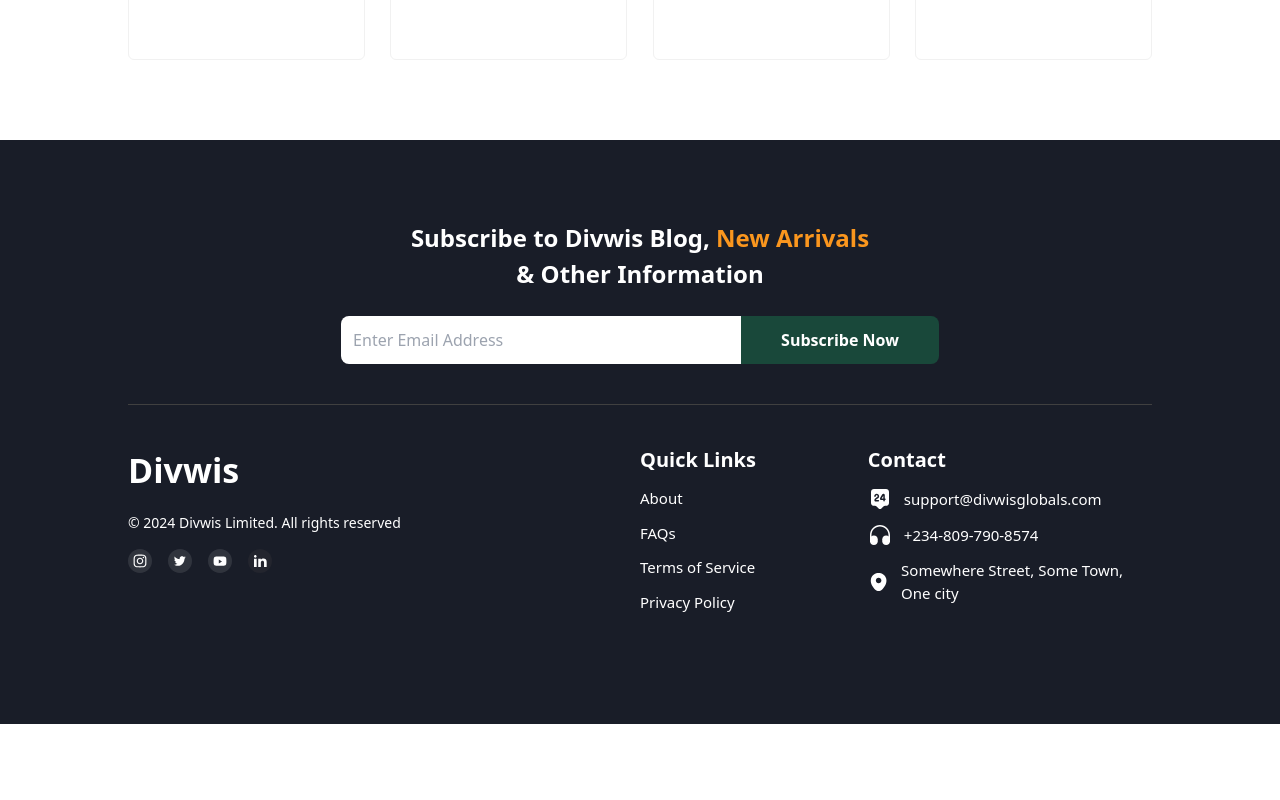
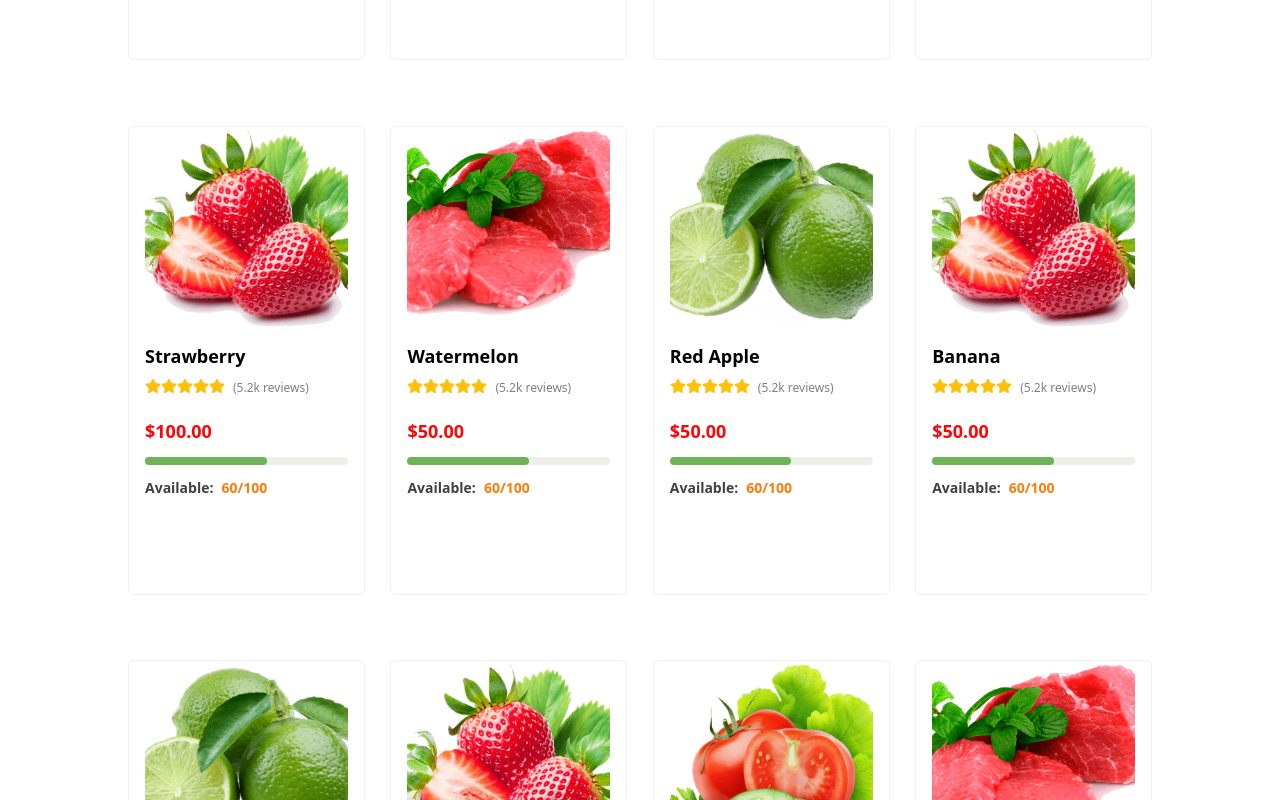
Before and after one commit to Frokesy/divwis, a React (Vite) app: page / in a window 1280 px wide. Shown: the part 2860-3660 px from the top of the page. Before the commit the page ends 3584 px from the top, so only its background shows below. Built offline with nearby package versions, Linux system fonts and the light colour scheme; no server answers; the database is empty.

Commit message:
WIP on the Trending Product page

```diff
--- /dev/null
+++ b/src/components/data/products.tsx
@@ -0,0 +1,98 @@
+export const products = [
+  {
+    id: 1,
+    name: "Strawberry Fruit",
+    price: "$100.00",
+    review: "4.5",
+    category: "vegetables",
+    productImg: "/assets/products/p-sm-1.png",
+  },
+  {
+    id: 2,
+    name: "Green Apple",
+    price: "$50.00",
+    review: "4.5",
+    category: "beans",
+    productImg: "/assets/products/p-sm-2.png",
+  },
+  {
+    id: 3,
+    name: "Red Apple",
+    price: "$50.00",
+    review: "4.5",
+    category: "sea-food",
+    productImg: "/assets/products/p-sm-3.png",
+  },
+  {
+    id: 4,
+    name: "Banana",
+    price: "$50.00",
+    review: "4.5",
+    category: "beans",
+    productImg: "/assets/products/p-sm-2.png",
+  },
+  {
+    id: 5,
+    name: "Strawberry",
+    price: "$100.00",
+    review: "4.5",
+    category: "beans",
+    productImg: "/assets/products/p-sm-1.png",
+  },
+  {
+    id: 6,
+    name: "Watermelon",
+    price: "$50.00",
+    review: "4.5",
+    category: "vegetables",
+    productImg: "/assets/products/p-sm-4.png",
+  },
+  {
+    id: 7,
+    name: "Red Apple",
+    price: "$50.00",
+    review: "4.5",
+    category: "sea-food",
+    productImg: "/assets/products/p-sm-3.png",
+  },
+  {
+    id: 8,
+    name: "Banana",
+    price: "$50.00",
+    review: "4.5",
+    category: "vegetables",
+    productImg: "/assets/products/p-sm-1.png",
+  },
+  {
+    id: 9,
+    name: "Blueberries",
+    price: "$100.00",
+    review: "4.5",
+    category: "beans",
+    productImg: "/assets/products/p-sm-3.png",
+  },
+  {
+    id: 10,
+    name: "Watermelon",
+    price: "$50.00",
+    review: "4.5",
+    category: "sea-food",
+    productImg: "/assets/products/p-sm-1.png",
+  },
+  {
+    id: 11,
+    name: "Red Apple",
+    price: "$50.00",
+    review: "4.5",
+    category: "sea-food",
+    productImg: "/assets/products/p-sm-2.png",
+  },
+  {
+    id: 12,
+    name: "Banana",
+    price: "$50.00",
+    review: "4.5",
+    category: "vegetables",
+    productImg: "/assets/products/p-sm-4.png",
+  },
+];
--- a/src/components/sections/Trending.tsx
+++ b/src/components/sections/Trending.tsx
@@ -1,43 +1,14 @@
-import { useState } from "react";
+import { useEffect, useState } from "react";
 import FiveStars from "../svgs/stars/FiveStars";
 import { motion } from "framer-motion";
 import { Compare, Eye, Heart } from "../svgs/Icons";
+import { products } from "../data/products";
 
 const Trending = () => {
   const [activeTab, setActiveTab] = useState<string>("all");
   const [activeId, setActiveId] = useState<number | null>();
   const [iconHover, setIconHover] = useState<string>("");
-
-  const products = [
-    {
-      id: 1,
-      name: "Strawberry Fruit",
-      price: "$100.00",
-      review: "4.5",
-      productImg: "/assets/products/p-sm-1.png",
-    },
-    {
-      id: 2,
-      name: "Green Apple",
-      price: "$50.00",
-      review: "4.5",
-      productImg: "/assets/products/p-sm-2.png",
-    },
-    {
-      id: 3,
-      name: "Red Apple",
-      price: "$50.00",
-      review: "4.5",
-      productImg: "/assets/products/p-sm-3.png",
-    },
-    {
-      id: 4,
-      name: "Banana",
-      price: "$50.00",
-      review: "4.5",
-      productImg: "/assets/products/p-sm-4.png",
-    },
-  ];
+  const [productsPerCategory, setProductsPerCategory] =  useState([]);
 
   const updateActiveState = (id: number | null) => {
     setActiveId(id);
@@ -45,6 +16,8 @@
   const updateIconHover = (icon: string) => {
     setIconHover(icon);
   };
+
+
   return (
     <div className=" mt-6 pt-[5vh] pb-[10vh]">
       <div className="flex lg:flex-row flex-col justify-between items-center w-[80vw] mx-auto">
```
